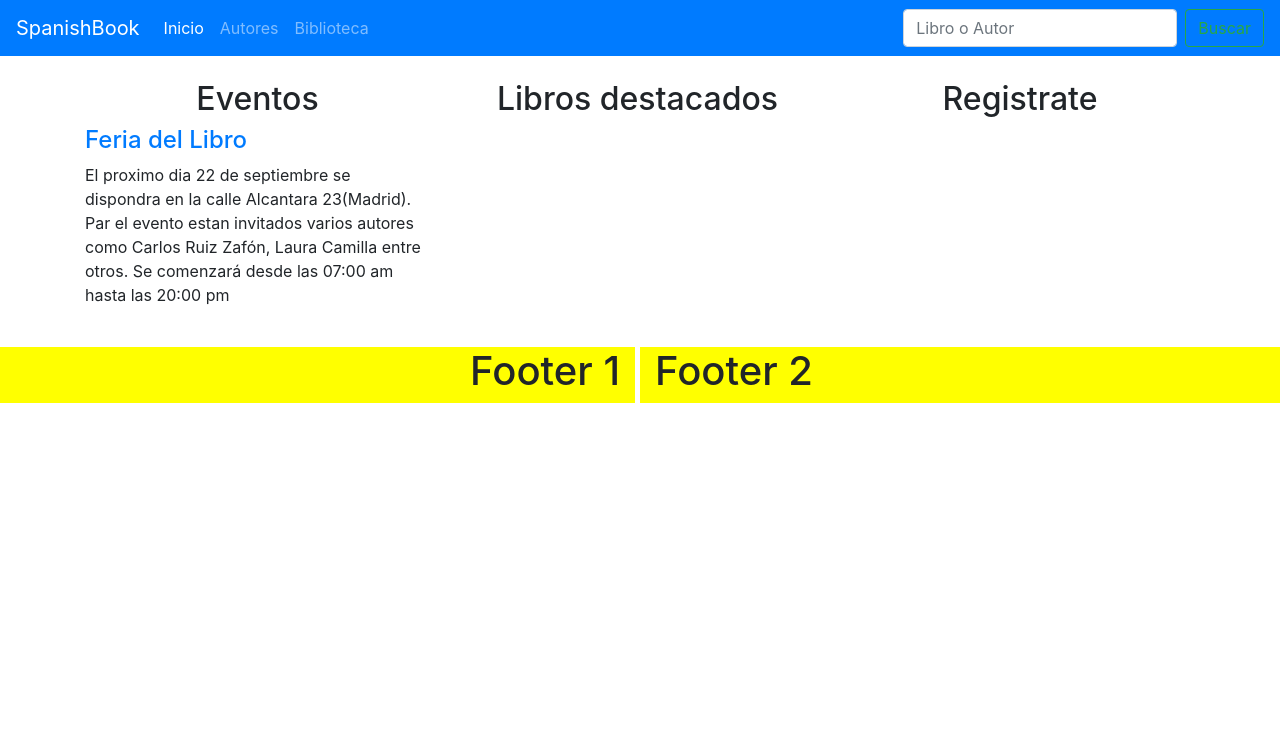
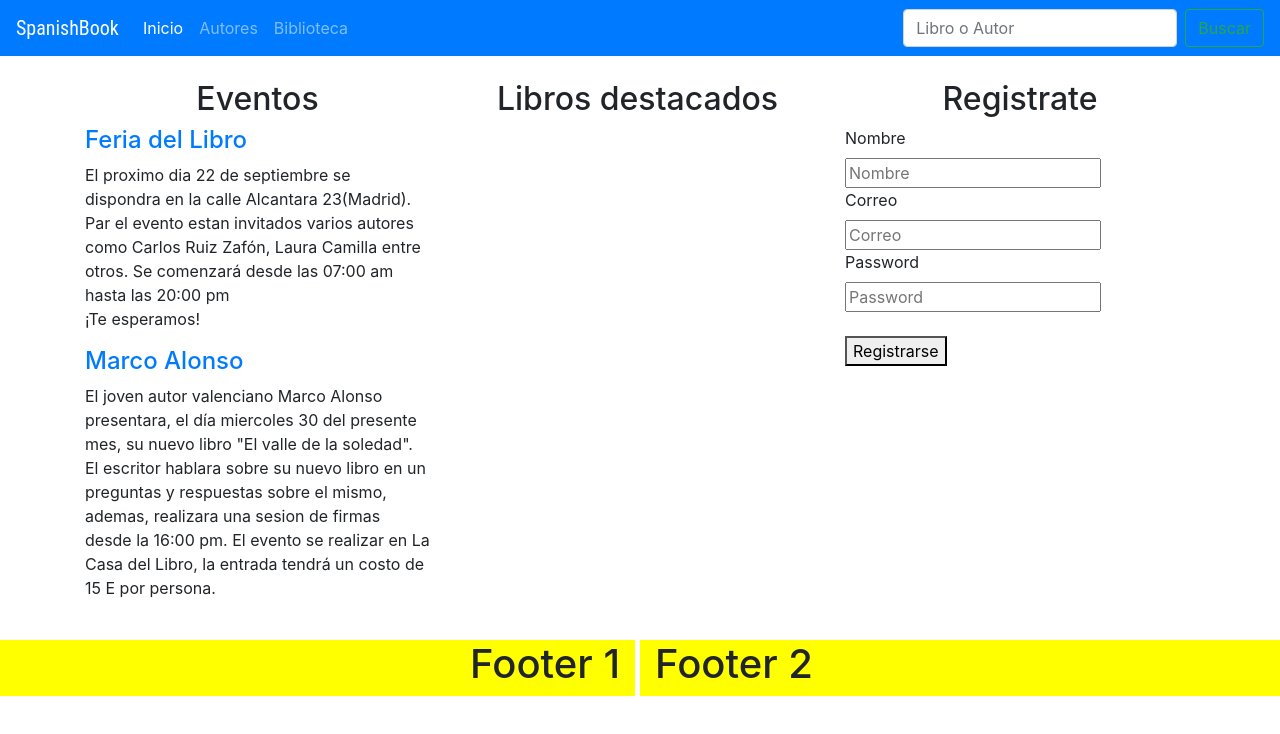
Before and after one commit to PabloChacon1997/TGR-GRIDS, a plain HTML site: page Ejercicio3.html in a window 1280 px wide. Drawn offline with nearby package versions, Linux system fonts and the light colour scheme.

Commit message:
segundo cambio

```diff
--- a/Ejercicio3.html
+++ b/Ejercicio3.html
@@ -10,7 +10,7 @@
 </head>
 <body>
 	<nav class="navbar navbar-expand-lg navbar-dark bg-primary">
-		<a class="navbar-brand" href="#">SpanishBook</a>
+		<a class="navbar-brand" href="#" style="font-family: 'Roboto Condensed', sans-serif;">SpanishBook</a>
   		<button class="navbar-toggler" type="button" data-toggle="collapse" data-target="#navbarNav" aria-controls="navbarNav" aria-expanded="false" aria-label="Toggle navigation">
     	<span class="navbar-toggler-icon"></span>
   		</button>
@@ -32,13 +32,24 @@
 			<div class="col-md-4" style="border-right: 5px solid white;">
 				<h2 style="text-align: center;">Eventos</h2>
 				<h4><a href="#">Feria del Libro</a></h4>
-				<p>El proximo dia 22 de septiembre se dispondra en la calle Alcantara 23(Madrid). Par el evento estan invitados varios autores como Carlos Ruiz Zafón, Laura Camilla entre otros. Se comenzará desde las 07:00 am hasta las 20:00 pm</p>
+				<p>El proximo dia 22 de septiembre se dispondra en la calle Alcantara 23(Madrid). Par el evento estan invitados varios autores como Carlos Ruiz Zafón, Laura Camilla entre otros. Se comenzará desde las 07:00 am hasta las 20:00 pm<br>¡Te esperamos!</p>
+				<h4><a href="#">Marco Alonso</a></h4>
+				<p>El joven autor valenciano Marco Alonso presentara, el día miercoles 30 del presente mes, su nuevo libro "El valle de la soledad". El escritor hablara sobre su nuevo libro en un preguntas y respuestas sobre el mismo, ademas,  realizara una sesion de firmas desde la 16:00 pm. El evento se realizar en La Casa del Libro, la entrada tendrá un costo de 15 E por persona.</p>
 			</div>
 			<div class="col-md-4 " style="text-align: center;border-right: 5px solid white;">
 				<h2>Libros destacados</h2>
 			</div>
-			<div class="col-md-4" style="text-align: center;">
-				<h2>Registrate</h2>
+			<div class="col-md-4" >
+				<h2 style="text-align: center;">Registrate</h2>
+				<form>
+					<label>Nombre</label><br>
+					<input type="text" name="Nombre" placeholder="Nombre"><br>
+					<label>Correo</label><br>
+					<input type="email" name="Correo" placeholder="Correo"><br>
+					<label>Password</label><br>
+					<input type="password" name="Password" placeholder="Password"><br><br>
+					<button>Registrarse</button>
+				</form>
 			</div>
 		</div>
 	</div>
```
